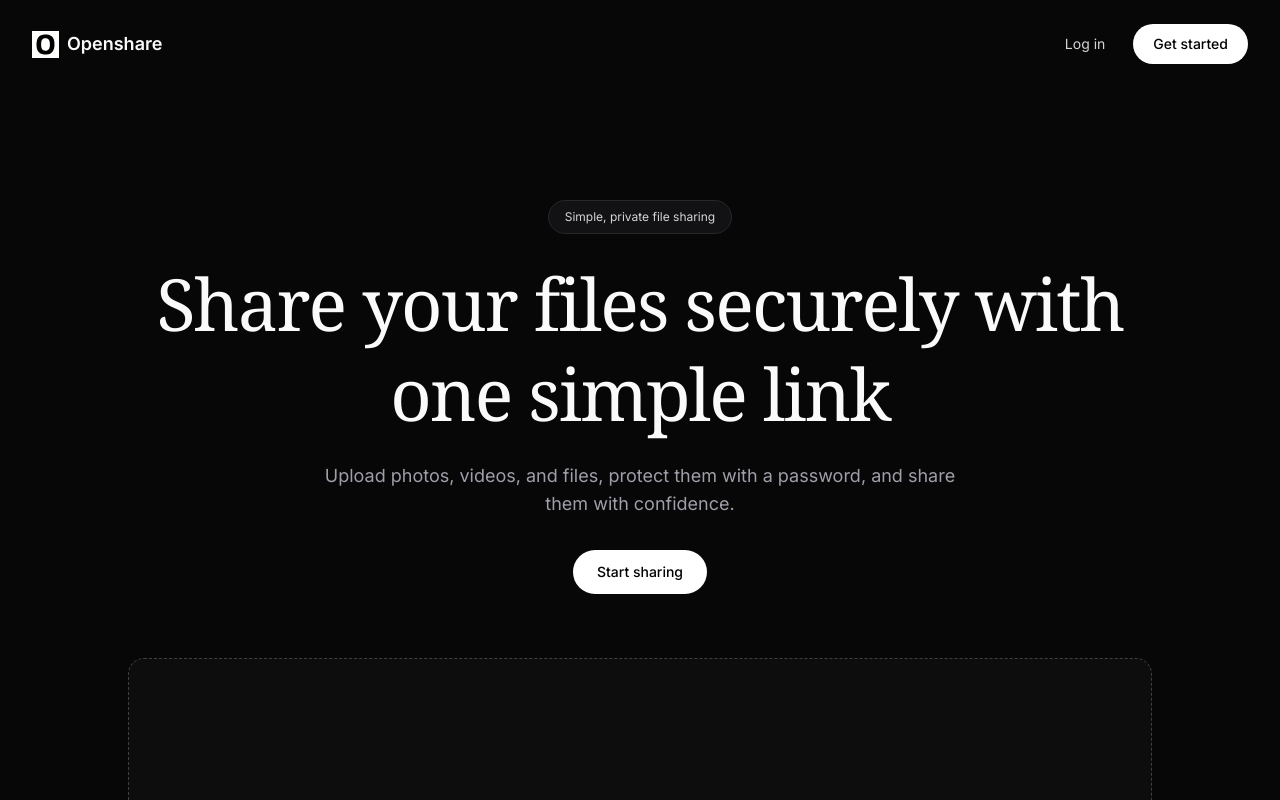
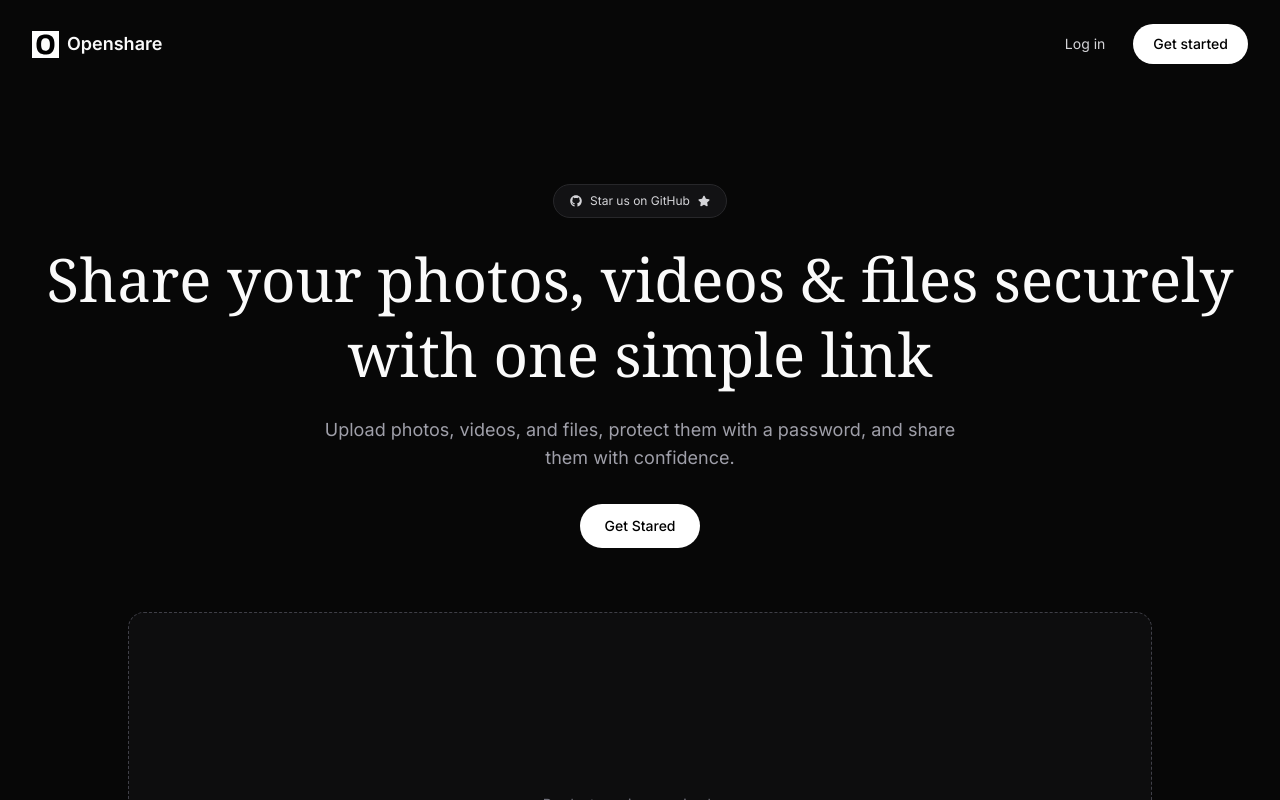
Before and after one commit to yshishir/openshare, a Next.js app: page / in a window 1280 px wide. Shown: the top 800 px of the page. Built offline with nearby package versions, Linux system fonts and the light colour scheme.

Commit message:
hero section fix

```diff
--- a/components/hero.tsx
+++ b/components/hero.tsx
@@ -1,14 +1,31 @@
 import Link from "next/link";
+import { FaGithub, FaStar } from "react-icons/fa";
+
+import { Instrument_Serif } from "next/font/google";
+
+const instrumentSerif = Instrument_Serif({
+  weight: "400",
+  subsets: ["latin"],
+});
 
 export default function Hero() {
   return (
-    <main className="mx-auto flex w-full max-w-7xl flex-1 flex-col items-center px-6 pb-16 pt-20 text-center lg:px-8 lg:pt-28">
-      <div className="mb-6 rounded-full border border-zinc-800 bg-zinc-900/70 px-4 py-2 text-xs text-zinc-300">
-        Simple, private file sharing
-      </div>
+    <main className="mx-auto flex w-full max-w-7xl flex-1 flex-col items-center px-6 pb-16 pt-20 text-center lg:px-8 lg:pt-24">
+      <a
+        href="https://github.com/yshishir/openshare"
+        target="_blank"
+        rel="noopener noreferrer"
+        className="mb-6 flex items-center gap-2 rounded-full border border-zinc-800 bg-zinc-900/70 px-4 py-2 text-xs text-zinc-300"
+      >
+        <FaGithub />
+        Star us on GitHub
+        <FaStar />
+      </a>
 
-      <h1 className="max-w-5xl font-serif text-5xl leading-tight tracking-tight sm:text-6xl lg:text-7xl">
-        Share your files securely with one simple link
+      <h1
+        className={`${instrumentSerif}max-w-5xl font-serif text-6xl leading-tight sm:text-6xl lg:text-6xl`}
+      >
+        Share your photos, videos & files securely with one simple link
       </h1>
 
       <p className="mt-6 max-w-2xl text-base leading-7 text-zinc-400 sm:text-lg">
@@ -20,7 +37,7 @@ export default function Hero() {
         href="/register"
         className="mt-8 rounded-full bg-white px-6 py-3 text-sm font-medium text-black transition-colors hover:bg-zinc-200"
       >
-        Start sharing
+        Get Stared
       </Link>
 
       <div className="mt-16 flex min-h-72 w-full max-w-5xl items-center justify-center rounded-2xl border border-dashed border-zinc-700 bg-zinc-900/40 text-sm text-zinc-500 sm:min-h-96">
--- a/package.json
+++ b/package.json
@@ -11,7 +11,8 @@
   "dependencies": {
     "next": "16.2.10",
     "react": "19.2.4",
-    "react-dom": "19.2.4"
+    "react-dom": "19.2.4",
+    "react-icons": "^5.7.0"
   },
   "devDependencies": {
     "@tailwindcss/postcss": "^4",
```
Also changed, not shown: 1 other file (tests, documents, lock files or other folders).
